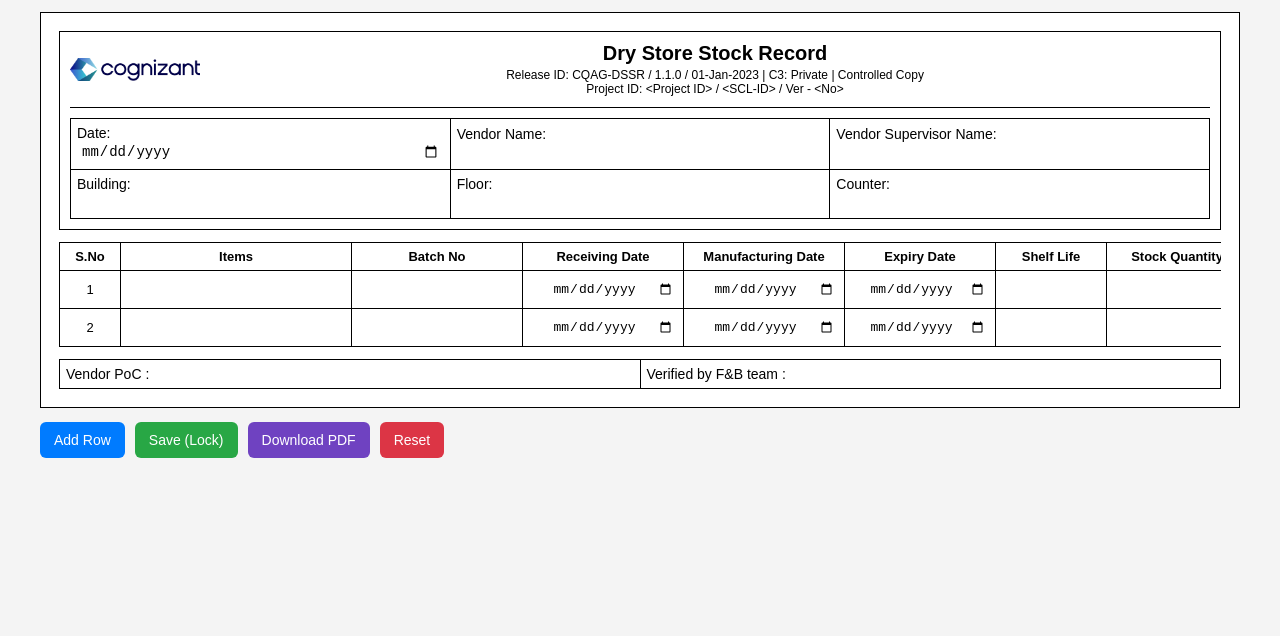
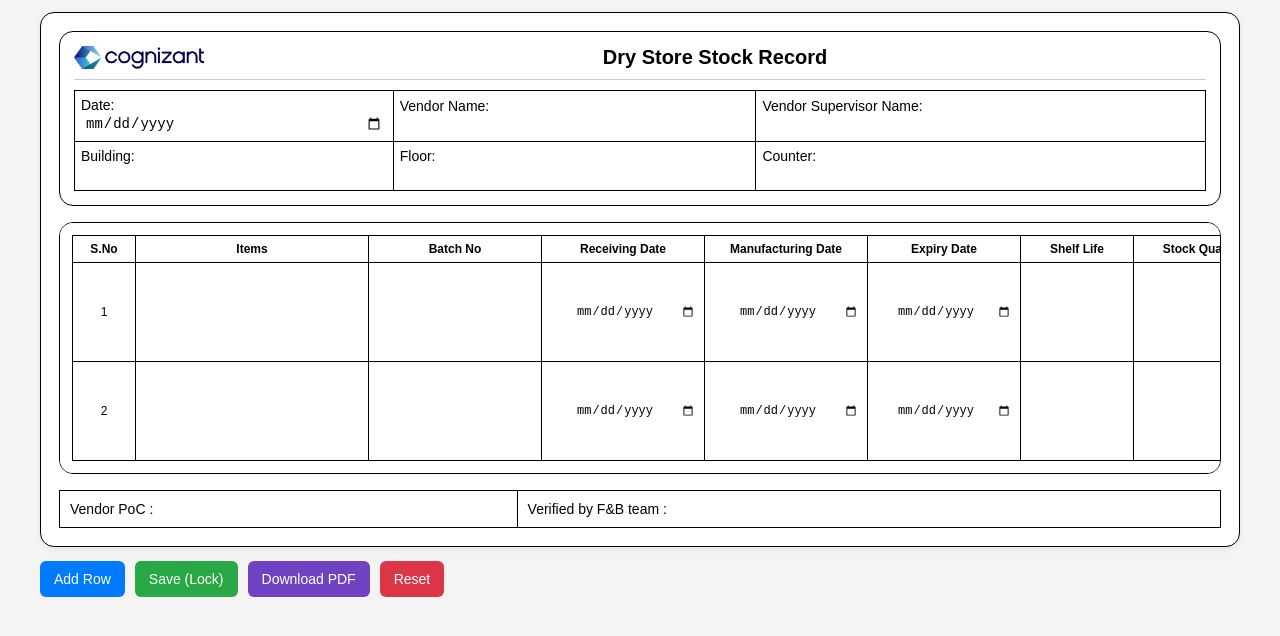
Before and after one commit to konarakfb/form, a plain HTML site: page index.html in a window 1280 px wide. Drawn offline with nearby package versions, Linux system fonts and the light colour scheme.

Commit message:
Update index.html

```diff
--- a/index.html
+++ b/index.html
@@ -22,27 +22,13 @@
         margin: auto;
     }
 
-    .sheet {
-        background: #fff;
-        border: 1px solid #000;
-        padding: 18px;
-    }
+    .sheet {background:#fff;border:1px solid #000;padding:18px;border-radius:14px;box-shadow:0 2px 6px rgba(0,0,0,0.08);}
 
     /* FULL HEADER BOX */
-    .header-box {
-        border: 1px solid #000;
-        padding: 10px;
-        margin-bottom: 12px;
-    }
+    .header-box {border:1px solid #000;padding:14px;border-radius:14px;background:#ffffff;margin-bottom:16px;}
 
     /* HEADER */
-    .header {
-        display: flex;
-        align-items: center;
-        border-bottom: 1px solid #000;
-        padding-bottom: 10px;
-        margin-bottom: 10px;
-    }
+    .header {display:flex;align-items:center;border-bottom:1px solid #ccc;padding-bottom:10px;margin-bottom:10px;}
 
     .header img {
         width: 130px;
@@ -54,13 +40,6 @@
         font-weight: bold;
         text-align: center;
         width: 100%;
-    }
-
-    .header-sub {
-        text-align: center;
-        margin-top: 3px;
-        font-size: 12px;
-        line-height: 1.2;
     }
 
     /* TOP FIELDS */
@@ -84,34 +63,41 @@
         box-sizing: border-box;
     }
 
-    /* BODY TABLE */
+    /* TABLE WRAPPER — fixed to prevent circle overflow */
     .table-wrap {
-        width: 100%;
-        overflow-x: auto;
+        width:100%;
+        overflow-x:auto;
+        border:1px solid #000;
+        padding:12px;              /* reduced to fit inside rounded corners */
+        border-radius:14px;
+        background:#ffffff;
+        margin-bottom:16px;
+        box-sizing:border-box;     /* added to contain padding inside border */
     }
 
     .main-table {
-        width: 1400px;
-        border-collapse: collapse;
-        table-layout: fixed;
+        width:max-content;
+        min-width:100%;
+        border-collapse:collapse;
+        background:#fff;
+        margin:0;                  /* ensure table sits inside wrapper curve */
     }
 
-    .main-table th,
-    .main-table td {
-        border: 1px solid #000;
-        padding: 6px 5px;
-        text-align: center;
-        font-size: 13px;
+    .main-table th, .main-table td {
+        border:1px solid #000;
+        padding:6px;
+        text-align:center;
+        font-size:12px;
     }
 
     .main-table input {
-        width: 100%;
-        border: none;
-        outline: none;
-        padding: 4px;
-        font-size: 13px;
-        text-align: center;
-        box-sizing: border-box;
+        width:100%;
+        border:none;
+        outline:none;
+        padding:2px;
+        font-size:12px;
+        text-align:center;
+        box-sizing:border-box;
     }
 
     .locked input {
@@ -127,9 +113,10 @@
     }
 
     .bottom-table td {
-        border: 1px solid #000;
-        padding: 6px;
-        font-size: 14px;
+        border:1px solid #000;
+        padding:10px;
+        font-size:14px;
+        background:#ffffff;
     }
 
     /* BUTTONS */
@@ -178,27 +165,22 @@
 
     <div class="sheet" id="sheet">
 
-        <!-- HEADER ENCLOSED IN BIG BOX -->
+        <!-- HEADER BOX (website only: no metadata here) -->
         <div class="header-box">
 
-            <!-- HEADER -->
             <div class="header">
                 <img src="logo.png" alt="logo">
                 <div style="width:100%;">
                     <div class="header-title">Dry Store Stock Record</div>
-                    <div class="header-sub">
-                        Release ID: CQAG-DSSR / 1.1.0 / 01-Jan-2023 | C3: Private | Controlled Copy <br>
-                        Project ID: &lt;Project ID&gt; / &lt;SCL-ID&gt; / Ver - &lt;No&gt;
-                    </div>
                 </div>
             </div>
 
-            <!-- TOP INPUT ROWS -->
+            <!-- TOP INPUT -->
             <table class="top-table">
                 <tr>
-                    <td style="width:33%">Date: <input type="date" id="date"></td>
-                    <td style="width:33%">Vendor Name: <input id="vendor"></td>
-                    <td style="width:33%">Vendor Supervisor Name: <input id="supervisor"></td>
+                    <td>Date: <input type="date" id="date"></td>
+                    <td>Vendor Name: <input id="vendor"></td>
+                    <td>Vendor Supervisor Name: <input id="supervisor"></td>
                 </tr>
 
                 <tr>
@@ -209,33 +191,32 @@
             </table>
 
         </div>
-        <!-- END HEADER BOX -->
 
         <!-- MAIN TABLE -->
         <div class="table-wrap">
             <table class="main-table" id="mainTable">
                 <thead>
                     <tr>
-                        <th style="width:50px">S.No</th>
-                        <th style="width:220px">Items</th>
-                        <th style="width:160px">Batch No</th>
-                        <th style="width:150px">Receiving Date</th>
-                        <th style="width:150px">Manufacturing Date</th>
-                        <th style="width:140px">Expiry Date</th>
-                        <th style="width:100px">Shelf Life</th>
-                        <th style="width:130px">Stock Quantity</th>
-                        <th style="width:200px">Remarks</th>
+                        <th style="width:50px;">S.No</th>
+                        <th style="width:220px;">Items</th>
+                        <th style="width:160px;">Batch No</th>
+                        <th style="width:150px;">Receiving Date</th>
+                        <th style="width:150px;">Manufacturing Date</th>
+                        <th style="width:140px;">Expiry Date</th>
+                        <th style="width:100px;">Shelf Life</th>
+                        <th style="width:130px;">Stock Quantity</th>
+                        <th style="width:200px;">Remarks</th>
+                        <th style="width:90px;">Actions</th>
                     </tr>
                 </thead>
                 <tbody id="tbody"></tbody>
             </table>
         </div>
 
-        <!-- FOOTER -->
         <table class="bottom-table">
             <tr>
-                <td style="width:50%">Vendor PoC :</td>
-                <td style="width:50%">Verified by F&B team :</td>
+                <td>Vendor PoC :</td>
+                <td>Verified by F&B team :</td>
             </tr>
         </table>
     </div>
@@ -249,13 +230,21 @@
 
 </div>
 
-<!-- PDF pages hidden container -->
+<!-- PDF render container (hidden) -->
 <div id="pdfPages"></div>
 
 <script>
 let data=[];
 const STORAGE="cts_v5";
 const ROWS=13;
+
+/* RENUMBER AFTER DELETE */
+function renumberRows(){
+    const rows=document.querySelectorAll("#tbody tr");
+    rows.forEach((tr,i)=>{
+        tr.children[0].innerText = i + 1;
+    });
+}
 
 /* ADD ROW */
 function addRow(v=null){
@@ -280,24 +269,76 @@ function addRow(v=null){
 <td><input value="${r.shelf}"></td>
 <td><input value="${r.qty}"></td>
 <td><input value="${r.remarks}"></td>
+
+<td>
+    <button class="editbtn" style="background:none;border:none;font-size:18px;color:#007bff;cursor:pointer;">✎</button>
+    <button class="savebtn" style="display:none;background:none;border:none;font-size:18px;color:#28a745;cursor:pointer;">✔</button>
+    <button class="delbtn" style="background:none;border:none;font-size:20px;color:#dc3545;cursor:pointer;">✖</button>
+</td>
 `;
 
+    /* LOCKED MODE */
     if(r.locked){
         tr.classList.add("locked");
         tr.querySelectorAll("input").forEach(i=>i.disabled=true);
+        tr.querySelector('.editbtn').style.display="inline";
+        tr.querySelector('.savebtn').style.display="none";
     }
+
+    /* DELETE ROW */
+    tr.querySelector('.delbtn').addEventListener('click',()=>{
+        let index=[...tbody.children].indexOf(tr);
+        data.splice(index,1);
+        tr.remove();
+        renumberRows();
+    });
+
+    /* EDIT ROW */
+    tr.querySelector('.editbtn').addEventListener('click',()=>{
+        tr.classList.remove("locked");
+        tr.querySelectorAll("input").forEach(i=>i.disabled=false);
+
+        tr.querySelector('.editbtn').style.display="none";
+        tr.querySelector('.savebtn').style.display="inline";
+    });
+
+    /* SAVE EDITED ROW */
+    tr.querySelector('.savebtn').addEventListener('click',()=>{
+        let inp=tr.querySelectorAll("input");
+        let index=[...tbody.children].indexOf(tr);
+
+        data[index]={
+            item:inp[0].value,
+            batch:inp[1].value,
+            rec:inp[2].value,
+            mfg:inp[3].value,
+            exp:inp[4].value,
+            shelf:inp[5].value,
+            qty:inp[6].value,
+            remarks:inp[7].value,
+            locked:true
+        };
+
+        tr.classList.add("locked");
+        inp.forEach(i=>i.disabled=true);
+
+        tr.querySelector('.editbtn').style.display="inline";
+        tr.querySelector('.savebtn').style.display="none";
+
+        renumberRows();
+    });
 
     tbody.appendChild(tr);
 }
 
-/* SAVE ONLY NON-EMPTY ROWS */
+/* SAVE BUTTON (MAIN) */
 function saveRows(){
     let rows=document.querySelectorAll("#tbody tr");
 
     rows.forEach((tr,i)=>{
         let inp=tr.querySelectorAll("input");
 
-        let hasData = [...inp].some(x => x.value.trim() !== "");
+        let hasData=[...inp].some(x=>x.value.trim()!== "");
 
         if(hasData){
             data[i]={
@@ -314,6 +355,9 @@ function saveRows(){
 
             tr.classList.add("locked");
             inp.forEach(a=>a.disabled=true);
+
+            tr.querySelector('.editbtn').style.display="inline";
+            tr.querySelector('.savebtn').style.display="none";
         }
     });
 
@@ -327,7 +371,7 @@ function saveRows(){
         rows:data
     }));
 
-    alert("Saved! Only filled rows locked.");
+    alert("Saved & locked!");
 }
 
 /* RESET */
@@ -338,7 +382,7 @@ function resetAll(){
     localStorage.removeItem(STORAGE);
 }
 
-/* RESTORE */
+/* RESTORE SAVED DATA */
 window.onload=()=>{
     const saved=localStorage.getItem(STORAGE);
     if(saved){
@@ -356,7 +400,7 @@ window.onload=()=>{
     }
 }
 
-/* PDF EXPORT FIXED */
+/* PDF EXPORT — metadata included only inside the PDF (exact text as provided) */
 async function downloadPDF(){
     const { jsPDF }=window.jspdf;
 
@@ -400,6 +444,7 @@ async function downloadPDF(){
         page.className="page";
         container.appendChild(page);
 
+        /* --- NOTE: metadata below heading is EXACTLY as you provided --- */
         page.innerHTML=`
             <div style="border:1px solid #000;padding:8px;margin-bottom:8px;">
 
```
Lines whose indentation alone changed are shown as unchanged.
